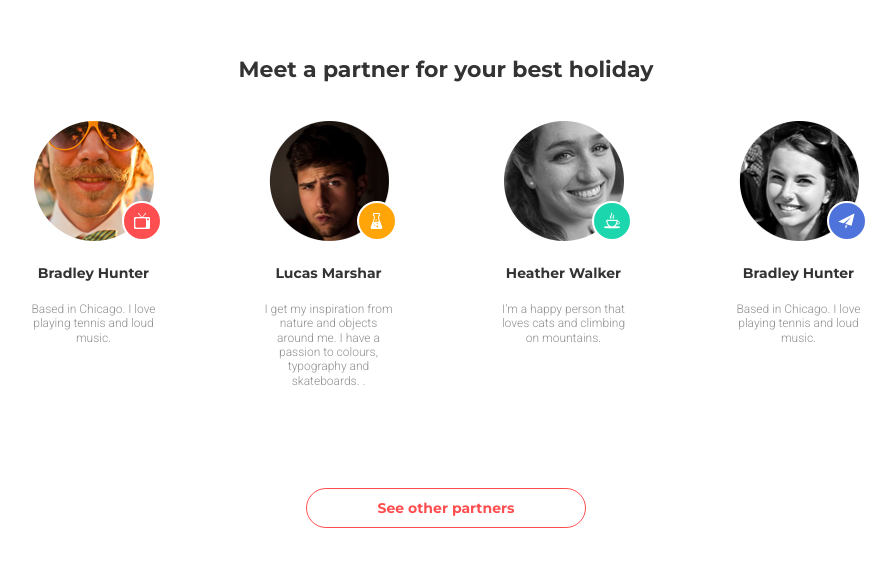
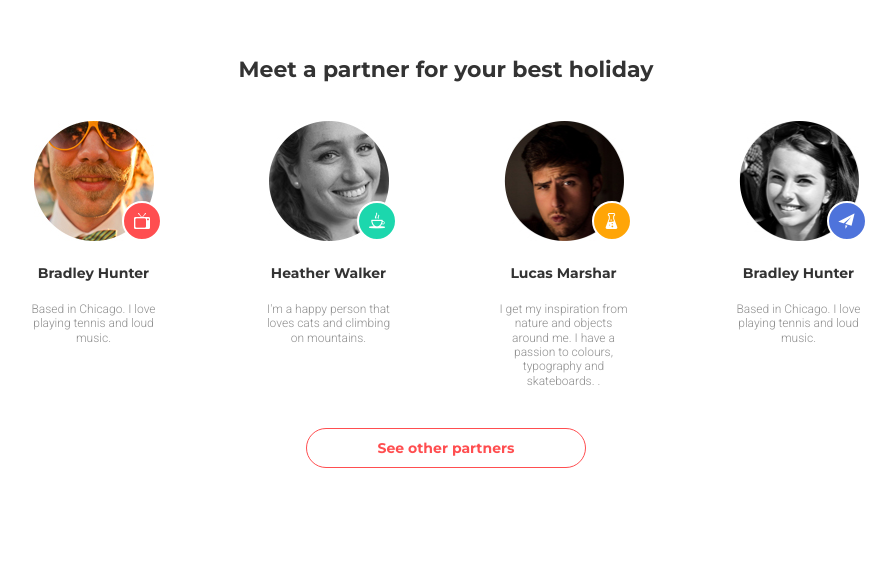
Before and after one commit to KonstantinZurin/goit-fe-corse, a plain HTML site: page module-08/index.html in a window 1280 px wide. Shown: the part 776-1342 px from the top of the page, without its empty margins (194-1090 px from the left). After the commit the page ends 1284 px from the top, so only its background shows below. Drawn offline with Linux system fonts and the light colour scheme.

Commit message:
fix hw-8

```diff
--- a/module-08/style/media.css
+++ b/module-08/style/media.css
@@ -79,9 +79,6 @@
         flex-wrap: wrap;
         margin-bottom: 40px;
     }
-    .partners__list-item:nth-child(-n+2) {
-        margin-bottom: 60px;
-    }
     .partners-btn {
         margin-bottom: 40px;
     }
@@ -90,6 +87,9 @@
 @media (min-width: 768px) and (max-width: 939px) {
     .partners__list {
         padding: 0 80px;
+    }
+    .partners__list-item:nth-child(-n+2) {
+        margin-bottom: 60px;
     }
 }
 
@@ -112,4 +112,13 @@
     .partners__list-item {
         width: 230px;
     }
+    .partners__list-item:nth-child(2) {
+        order: 2;
+    }
+    .partners__list-item:nth-child(3) {
+        order: 1;
+    }
+    .partners__list-item:nth-child(4) {
+        order: 3;
+    }
 }
```
Also changed, not shown: module-08/index.html (+1 -1 lines).
